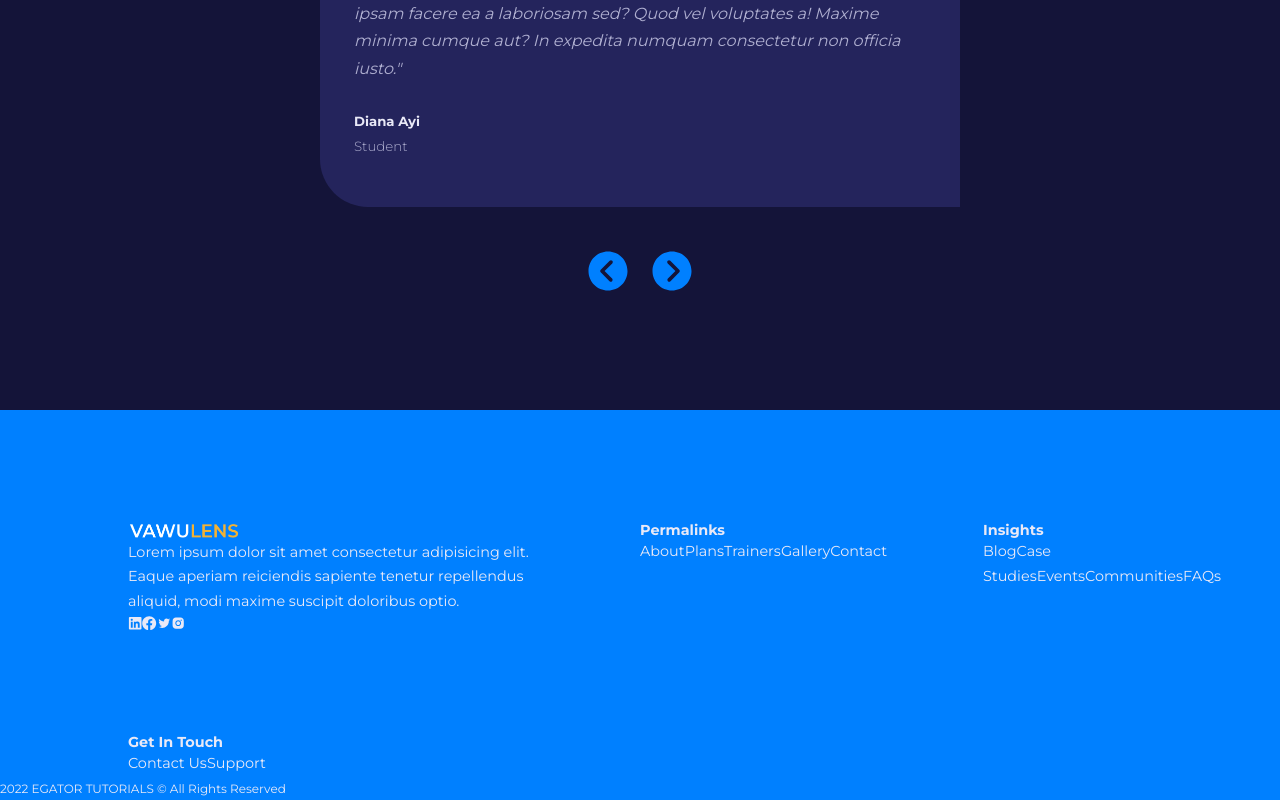
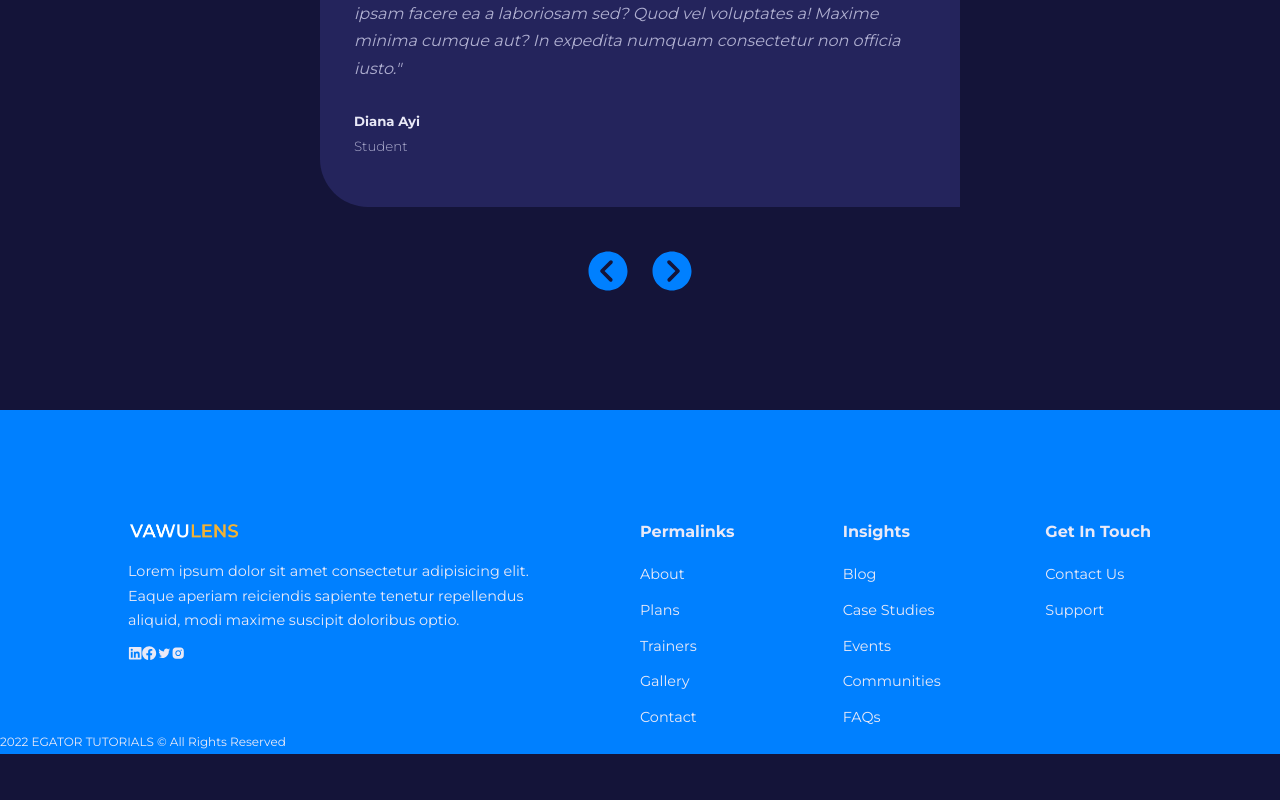
Before and after one commit to erickdc7/react-trainer-website, a React (Create React App) app: page / in a window 1280 px wide. Shown: the part 3188-3988 px from the top of the page. After the commit the page ends 3942 px from the top, so only its background shows below. Built offline with nearby package versions, Linux system fonts and the light colour scheme; the HTML template or start-up script is replaced by a standard one.

Commit message:
footer__container styles updated to home.css

```diff
--- a/src/pages/home/home.css
+++ b/src/pages/home/home.css
@@ -222,6 +222,22 @@ footer {
 
 .footer__container {
   display: grid;
-  grid-template-columns: 26rem 1fr 1fr;
+  grid-template-columns: 26rem 1fr 1fr 1fr;
   gap: 6rem;
 }
+
+.footer__container article {
+  display: flex;
+  flex-direction: column;
+  align-items: flex-start;
+  gap: 0.7rem;
+}
+
+.footer__container article p {
+  margin-top: 0.5rem;
+}
+
+.footer__container article h4 {
+  margin-bottom: 0.6rem;
+  font-size: 1rem;
+}
```
